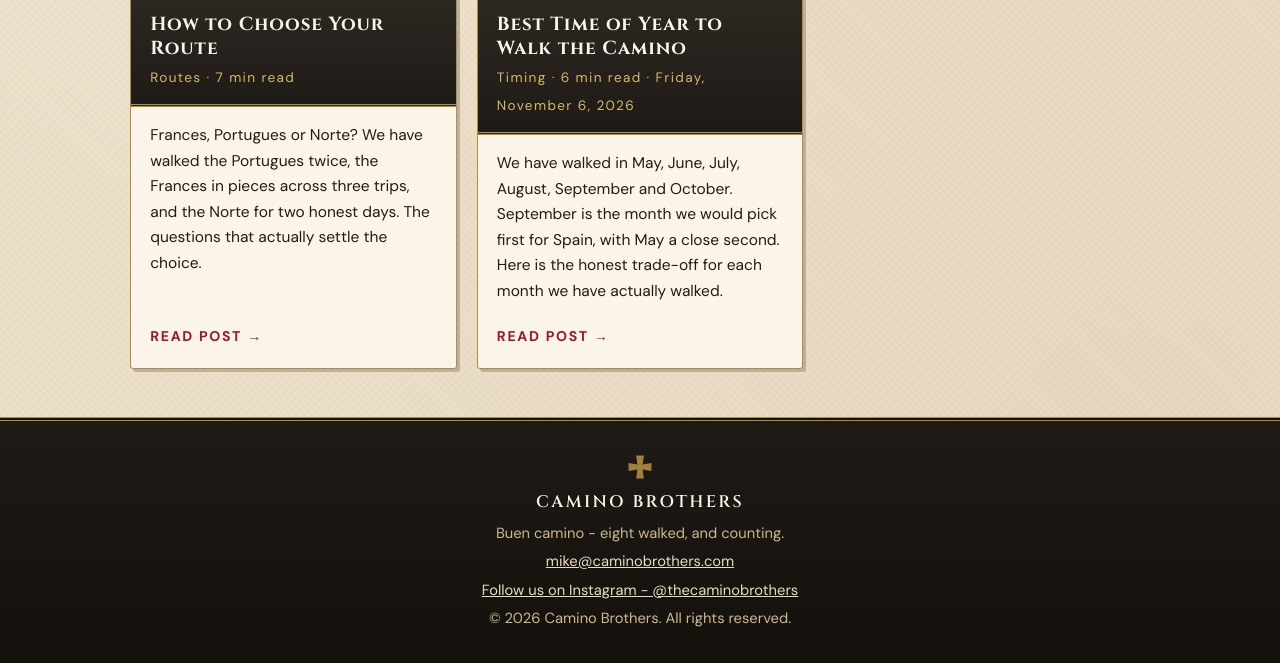
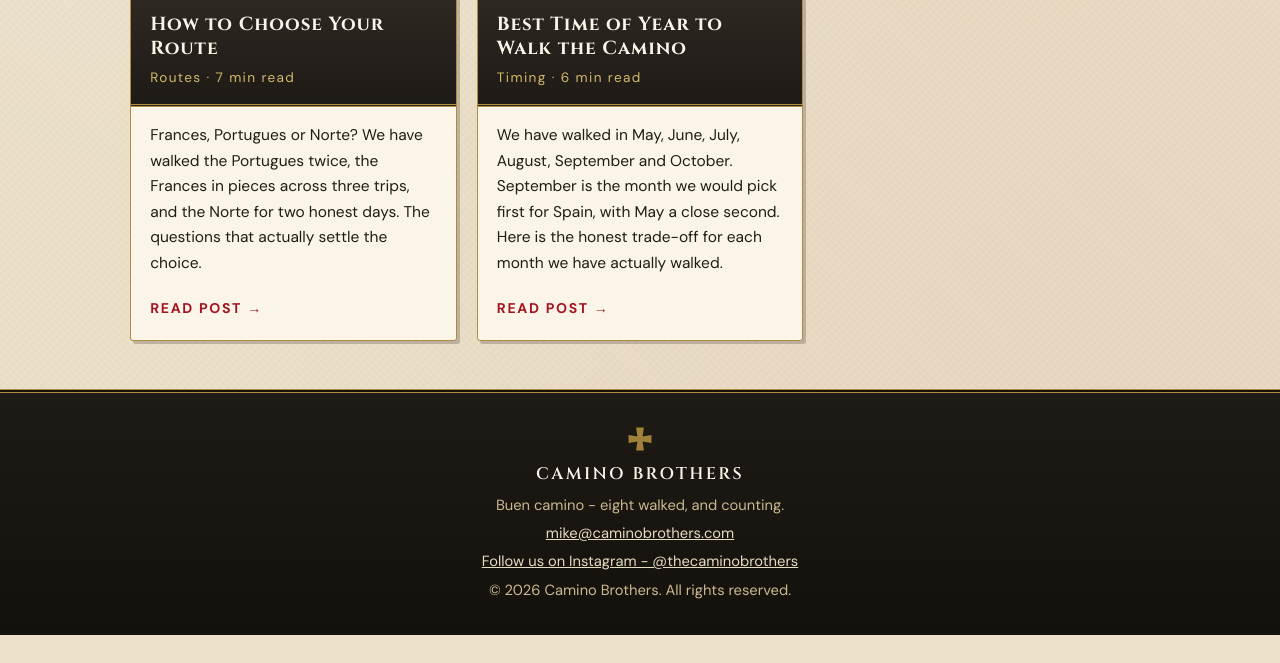
Before and after one commit to caminobrothers/caminobrothers.github.io, a plain HTML site: page blog.html in a window 1280 px wide. Shown: the part 1062-1725 px from the top of the page. After the commit the page ends 1697 px from the top, so only its background shows below. Drawn offline with Linux system fonts and the light colour scheme.

Commit message:
Blog cards: drop date from post 5 card sub so card headers match height

```diff
--- a/blog.html
+++ b/blog.html
@@ -114,7 +114,7 @@
             <div class="card-photo"><img src="photos/camino1/camino1-10.jpg" alt="The long shadows of three pilgrims on the road" loading="lazy"></div>
             <div class="card-top">
               <h3>Best Time of Year to Walk the Camino</h3>
-              <span class="card-sub">Timing &middot; 6 min read &middot; Friday, November 6, 2026</span>
+              <span class="card-sub">Timing &middot; 6 min read</span>
             </div>
             <div class="card-body">
               <p>We have walked in May, June, July, August, September and October. September is the month we would pick first for Spain, with May a close second. Here is the honest trade-off for each month we have actually walked.</p>
```
Also changed, not shown: index.html (+1 -1 lines).
